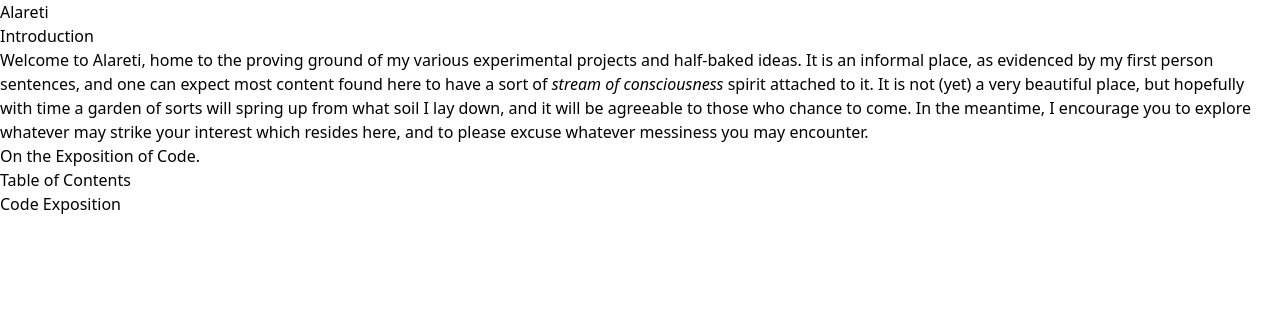
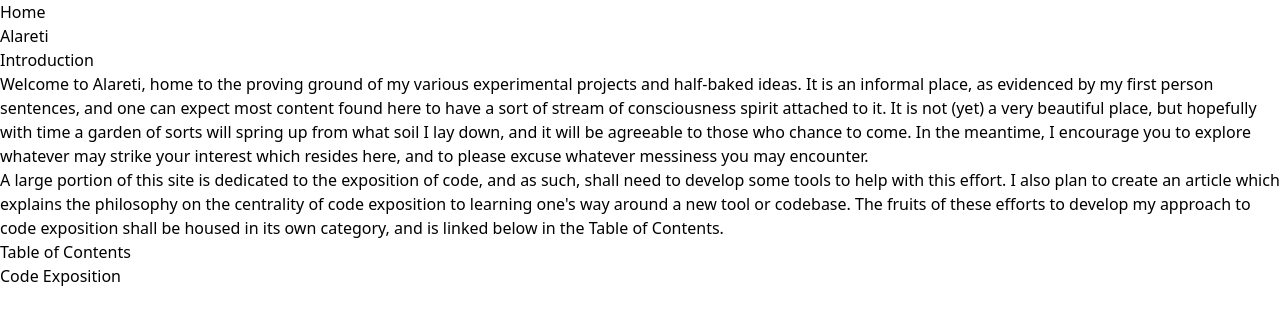
Before and after one commit to alareti/frontend, a Next.js app: page / in a window 1280 px wide. Shown: the top 320 px of the page. Built offline with nearby package versions, Linux system fonts and the light colour scheme.

Commit message:
Intro paragraph on Code Exposition, add home link to layout

```diff
--- a/app/layout.tsx
+++ b/app/layout.tsx
@@ -1,5 +1,6 @@
 import './globals.css';
 import type { Metadata } from 'next';
+import Link from 'next/link';
 
 export const metadata: Metadata = {
   title: 'Create Next App',
@@ -13,7 +14,10 @@ export default function RootLayout({
 }) {
   return (
     <html lang='en'>
-      <body>{children}</body>
+      <body>
+        <Link href={'./'}>Home</Link>
+        {children}
+      </body>
     </html>
   );
 }
--- a/app/page.tsx
+++ b/app/page.tsx
@@ -1,4 +1,3 @@
-import Image from 'next/image';
 import Link from 'next/link';
 
 export default function Home() {
@@ -10,14 +9,22 @@ export default function Home() {
         Welcome to Alareti, home to the proving ground of my various
         experimental projects and half-baked ideas. It is an informal place, as
         evidenced by my first person sentences, and one can expect most content
-        found here to have a sort of <i>stream of consciousness</i> spirit
-        attached to it. It is not (yet) a very beautiful place, but hopefully
-        with time a garden of sorts will spring up from what soil I lay down,
-        and it will be agreeable to those who chance to come. In the meantime, I
-        encourage you to explore whatever may strike your interest which resides
-        here, and to please excuse whatever messiness you may encounter.
+        found here to have a sort of stream of consciousness spirit attached to
+        it. It is not (yet) a very beautiful place, but hopefully with time a
+        garden of sorts will spring up from what soil I lay down, and it will be
+        agreeable to those who chance to come. In the meantime, I encourage you
+        to explore whatever may strike your interest which resides here, and to
+        please excuse whatever messiness you may encounter.
       </p>
-      <p>On the Exposition of Code.</p>
+      <p>
+        A large portion of this site is dedicated to the exposition of code, and
+        as such, shall need to develop some tools to help with this effort. I
+        also plan to create an article which explains the philosophy on the
+        centrality of code exposition to learning one&apos;s way around a new
+        tool or codebase. The fruits of these efforts to develop my approach to
+        code exposition shall be housed in its own category, and is linked below
+        in the Table of Contents.
+      </p>
       <h2>Table of Contents</h2>
       <ul>
         <li>
```
